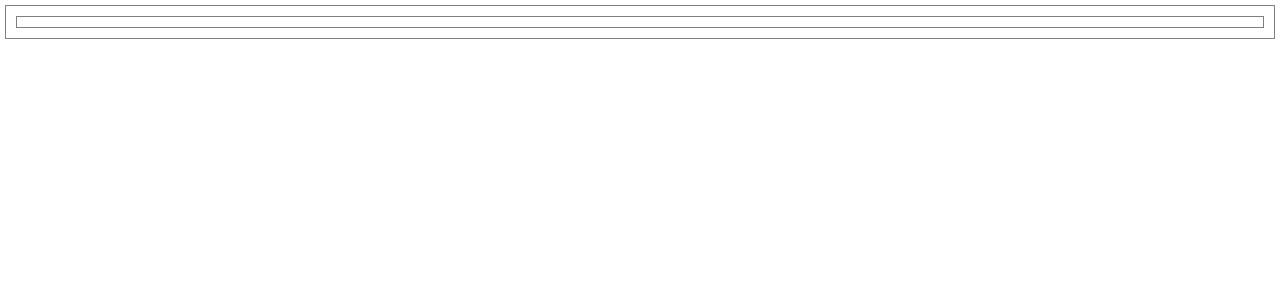
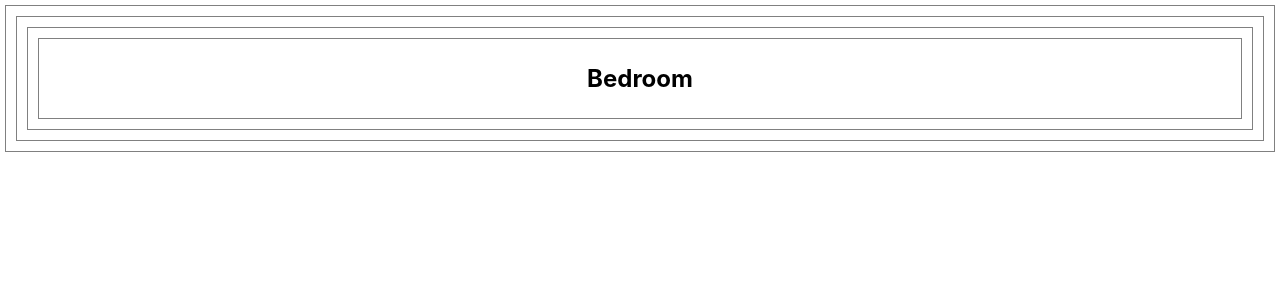
Before and after one commit to JJK70/floorplan-lab, a React (Create React App) app: page / in a window 1280 px wide. Shown: the top 300 px of the page. Built offline with nearby package versions, Linux system fonts and the light colour scheme.

Commit message:
add bedroom to page

```diff
--- a/src/App.jsx
+++ b/src/App.jsx
@@ -1,10 +1,11 @@
 import './App.css'
+import FloorPlan from './FloorPlan';
 // import FloorPlan from './FloorPlan'
 
 function App() {
   return (
     <div className="App">
-
+      <FloorPlan />
     </div>
   );
 }
--- a/src/Bath.jsx
+++ b/src/Bath.jsx
@@ -1,7 +1,7 @@
-function Bath() {
+function Bath(props) {
   return (
     <div>
-
+      <h2>Bath</h2>
     </div>
   )
 }
--- a/src/Bedroom.jsx
+++ b/src/Bedroom.jsx
@@ -1,7 +1,7 @@
-function Bedroom() {
+function Bedroom(props) {
   return (
     <div>
-
+      <h2>Bedroom</h2>
     </div>
   )
 }
--- a/src/FloorPlan.jsx
+++ b/src/FloorPlan.jsx
@@ -1,10 +1,11 @@
-function FloorPlan() {
-  return {
+import Bedroom from "./Bedroom"
+
+function FloorPlan(props) {
+  return (
     <div>
-
+      <Bedroom />
     </div>
-
-  }
+  )
 }
 
 export default FloorPlan
--- a/src/Kitchen.jsx
+++ b/src/Kitchen.jsx
@@ -1,7 +1,7 @@
-function Kitchen() {
+function Kitchen(props) {
   return (
     <div>
-
+      <h2>Kitchen</h2>
     </div>
   )
 }
--- a/src/Oven.jsx
+++ b/src/Oven.jsx
@@ -1,7 +1,7 @@
-function Oven() {
+function Oven(props) {
   return (
     <div>
-
+      <h2>Oven</h2>
     </div>
   )
 }
--- a/src/Sink.jsx
+++ b/src/Sink.jsx
@@ -1,7 +1,7 @@
-function Sink() {
+function Sink(props) {
   return (
     <div>
-
+      <h2>Sink</h2>
     </div>
   )
 }
```
